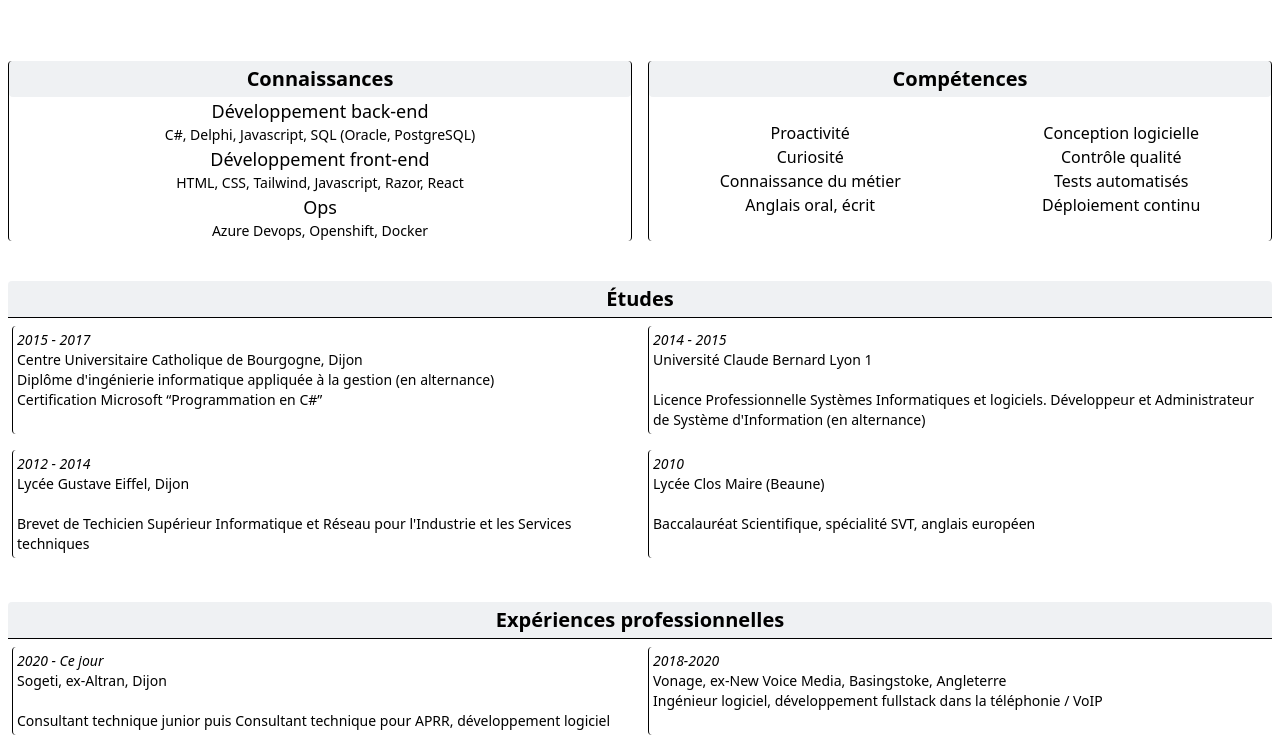
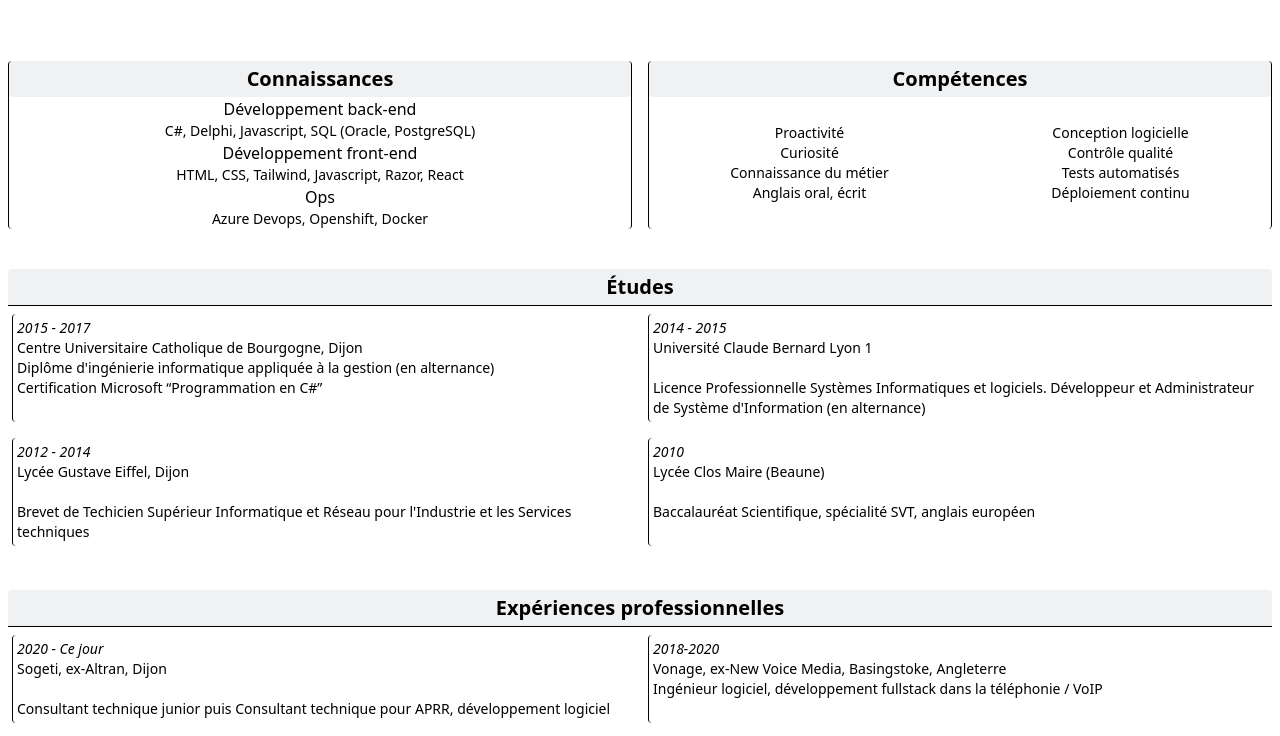
Before and after one commit to BaptisteV/cv-html-tailwind, a website: page public/index.html in a window 1280 px wide. Shown: the part 101-837 px from the top of the page. Drawn offline with Linux system fonts and the light colour scheme.

Commit message:
Better font sizes

```diff
--- a/public/index.html
+++ b/public/index.html
@@ -4,6 +4,7 @@
   <head>
     <title>Baptiste Viloin</title>
     <meta charset="UTF-8">
+    <meta name="viewport" content="width=device-width, initial-scale=1.0">
     <link href="./output.css" rel="stylesheet">
   </head>
 
@@ -60,18 +61,18 @@
         <div class="flex flex-col m-2 border-r-[1px] border-black border-l-[1px] rounded w-1/2 text-center">
           <div class="bg-slate-500 bg-opacity-10 p-1 rounded font-semibold text-xl">Connaissances</div>
           <div class="flex flex-col justify-center">
-            <div class="text-lg">Développement back-end</div>
+            <div class="text-base">Développement back-end</div>
             <p>C#, Delphi, Javascript, SQL (Oracle, PostgreSQL)</p>
-            <div class="text-lg">Développement front-end</div>
+            <div class="text-base">Développement front-end</div>
             <div>HTML, CSS, Tailwind, Javascript, Razor, React</div>
-            <div class="text-lg">Ops</div>
+            <div class="text-base">Ops</div>
             <div>Azure Devops, Openshift, Docker</div>
           </div>
         </div>
         <div class="flex flex-col m-2 border-r-[1px] border-black border-l-[1px] rounded w-1/2 text-center">
           <div class="bg-slate-500 bg-opacity-10 p-1 rounded font-semibold text-xl">Compétences</div>
           <!---------------------------- Conteneur pour les deux colonnes de Compétence ----------------------------->
-          <div class="flex flex-row text-base grow">
+          <div class="flex flex-row p-0 grow">
             <div class="flex flex-col justify-center grow">
               <p>Proactivité</p>
               <p>Curiosité</p>
```
